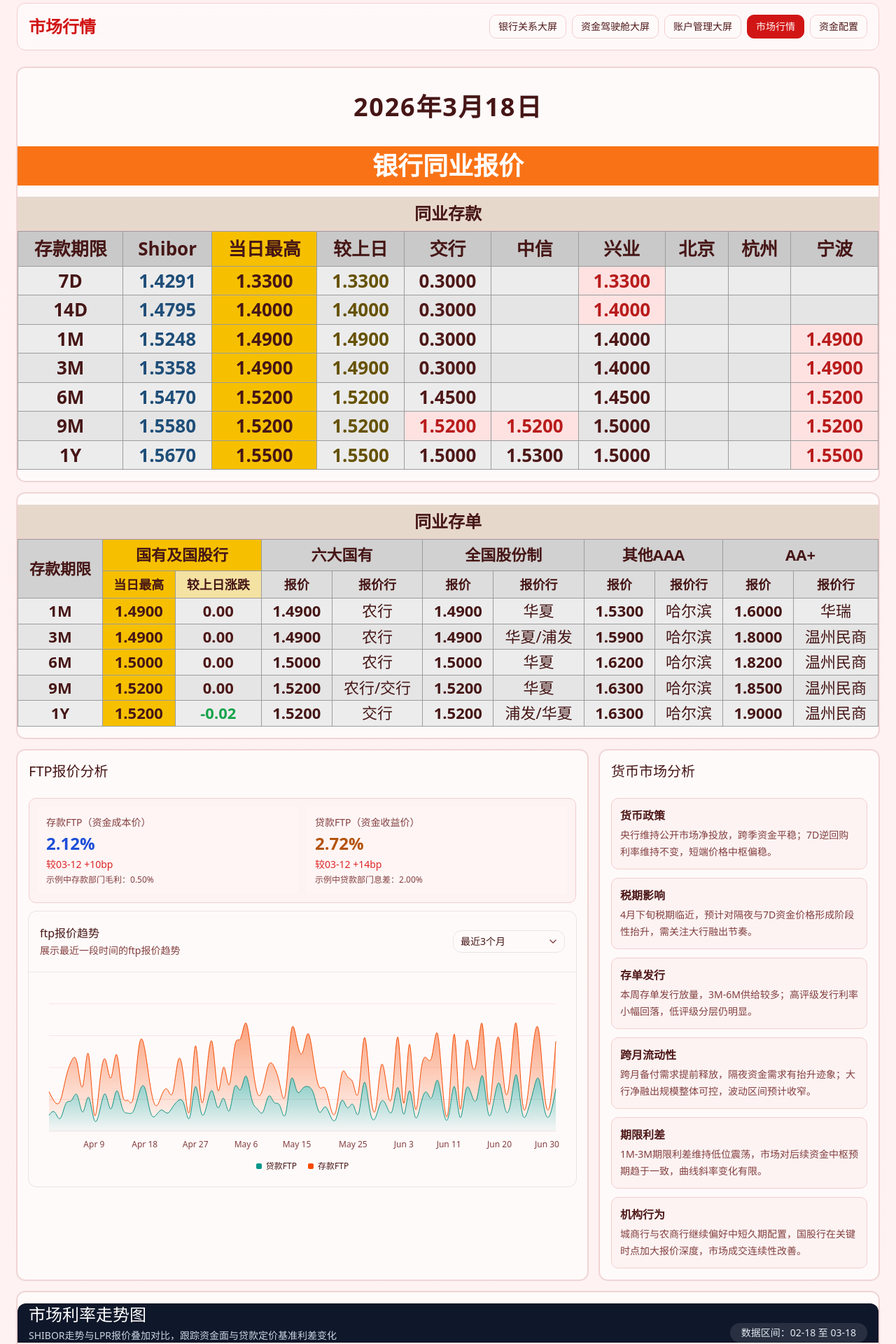
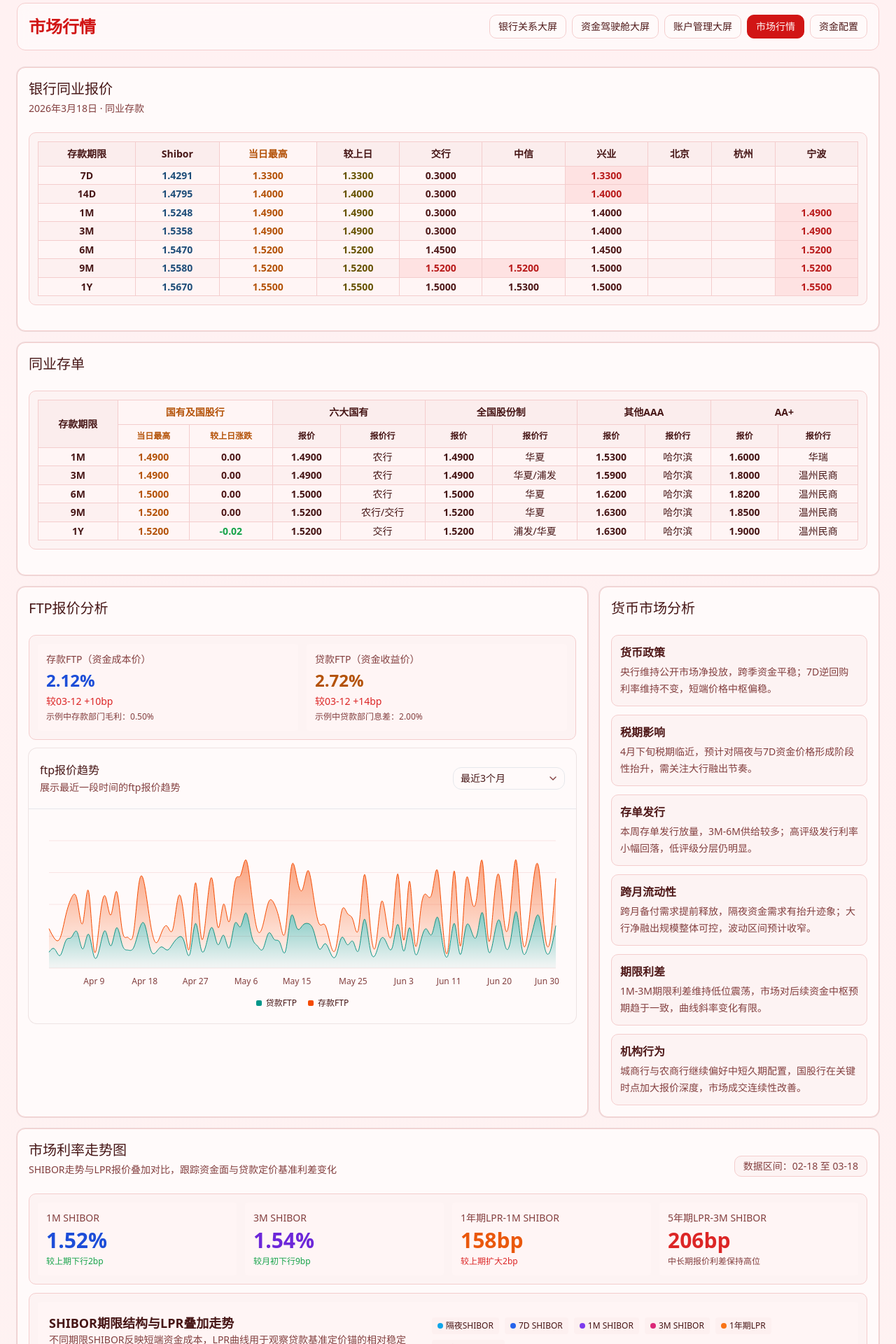
Before and after one commit to pipijoe/dashboard, a React (Vite) app: page /screens/interbank-quote in a window 1280 px wide. Shown: the part 20-1940 px from the top of the page at 70% size. Built offline with nearby package versions, Linux system fonts and the light colour scheme.

Commit message:
统一市场行情页面样式

```diff
--- a/src/screens/interbank-quote-screen.tsx
+++ b/src/screens/interbank-quote-screen.tsx
@@ -449,36 +449,24 @@ export function InterbankQuoteScreen() {
 
   return (
     <section className="space-y-4">
-      <Card className="overflow-hidden border border-border">
-        <CardHeader className="py-5 text-center ">
-          <CardTitle className="text-4xl font-extrabold tracking-wider">
-            {asOfDate}
-          </CardTitle>
+      <Card className="border border-border">
+        <CardHeader className="pb-2">
+          <CardTitle className="text-xl">银行同业报价</CardTitle>
+          <p className="text-sm text-muted-foreground">{asOfDate} · 同业存款</p>
         </CardHeader>
-        <div className="bg-orange-500 py-2 text-center text-4xl font-bold text-white">
-          银行同业报价
-        </div>
-        <CardContent className="bg-[rgb(239,239,239)] p-0">
-          <div className="border-b border-border bg-[#e7d8cc] py-2 text-center text-2xl font-semibold">
-            同业存款
-          </div>
-          <div className="overflow-x-auto">
-            <table className="min-w-full border-collapse text-center text-[26px] leading-tight">
+        <CardContent className="space-y-3 px-2 pb-5 md:px-4">
+          <div className="overflow-x-auto rounded-md border border-border bg-muted/40 p-3">
+            <table className="min-w-full border-collapse text-center text-sm leading-tight">
               <thead>
-                <tr className="bg-[#c9c9c9]">
-                  <th className="border border-[#9c9c9c] px-3 py-2">
-                    存款期限
-                  </th>
-                  <th className="border border-[#9c9c9c] px-3 py-2">Shibor</th>
-                  <th className="border border-[#9c9c9c] bg-[#f6c000] px-3 py-2">
+                <tr className="bg-muted/60">
+                  <th className="border border-border px-3 py-2">存款期限</th>
+                  <th className="border border-border px-3 py-2">Shibor</th>
+                  <th className="border border-border bg-background px-3 py-2 text-amber-700">
                     当日最高
                   </th>
-                  <th className="border border-[#9c9c9c] px-3 py-2">较上日</th>
+                  <th className="border border-border px-3 py-2">较上日</th>
                   {institutions.map((name) => (
-                    <th
-                      key={name}
-                      className="border border-[#9c9c9c] px-3 py-2"
-                    >
+                    <th key={name} className="border border-border px-3 py-2">
                       {name}
                     </th>
                   ))}
@@ -491,18 +479,18 @@ export function InterbankQuoteScreen() {
                   return (
                     <tr
                       key={row.term}
-                      className="odd:bg-[#ececec] even:bg-[#e5e5e5]"
+                      className="odd:bg-background even:bg-muted/30"
                     >
-                      <td className="border border-[#9c9c9c] px-3 py-1 font-semibold">
+                      <td className="border border-border px-3 py-1 font-semibold">
                         {row.term}
                       </td>
-                      <td className="border border-[#9c9c9c] px-3 py-1 font-semibold text-[#1f4e79]">
+                      <td className="border border-border px-3 py-1 font-semibold text-[#1f4e79]">
                         {row.shibor ? formatRate(row.shibor) : "-"}
                       </td>
-                      <td className="border border-[#9c9c9c] bg-[#f6c000] px-3 py-1 font-bold">
+                      <td className="border border-border bg-background px-3 py-1 font-bold text-amber-700">
                         {formatRate(maxRate)}
                       </td>
-                      <td className="border border-[#9c9c9c] px-3 py-1 font-semibold text-[#665200]">
+                      <td className="border border-border px-3 py-1 font-semibold text-[#665200]">
                         {formatRate(row.previousHigh)}
                       </td>
                       {institutions.map((name) => {
@@ -512,7 +500,7 @@ export function InterbankQuoteScreen() {
                         return (
                           <td
                             key={`${row.term}-${name}`}
-                            className={`border border-[#9c9c9c] px-3 py-1 font-semibold ${
+                            className={`border border-border px-3 py-1 font-semibold ${
                               isMax
                                 ? "bg-red-100 text-red-700"
                                 : "text-foreground"
@@ -531,68 +519,68 @@ export function InterbankQuoteScreen() {
         </CardContent>
       </Card>
 
-      <Card className="overflow-hidden border border-border">
-        <CardContent className="bg-[#efefef] p-0">
-          <div className="border-b border-border bg-[#e7d8cc] py-2 text-center text-2xl font-semibold">
-            同业存单
-          </div>
-          <div className="overflow-x-auto">
-            <table className="min-w-full border-collapse text-center text-[22px] leading-tight">
+      <Card className="border border-border">
+        <CardHeader className="pb-2">
+          <CardTitle className="text-xl">同业存单</CardTitle>
+        </CardHeader>
+        <CardContent className="space-y-3 px-2 pb-5 md:px-4">
+          <div className="overflow-x-auto rounded-md border border-border bg-muted/40 p-3">
+            <table className="min-w-full border-collapse text-center text-sm leading-tight">
               <thead>
-                <tr className="bg-[#d1d1d1]">
-                  <th rowSpan={2} className="border border-[#9c9c9c] px-3 py-2">
+                <tr className="bg-muted/60">
+                  <th rowSpan={2} className="border border-border px-3 py-2">
                     存款期限
                   </th>
                   <th
                     colSpan={2}
-                    className="border border-[#9c9c9c] bg-[#f6c000] px-3 py-2"
+                    className="border border-border bg-background px-3 py-2 text-amber-700"
                   >
                     国有及国股行
                   </th>
-                  <th colSpan={2} className="border border-[#9c9c9c] px-3 py-2">
+                  <th colSpan={2} className="border border-border px-3 py-2">
                     六大国有
                   </th>
-                  <th colSpan={2} className="border border-[#9c9c9c] px-3 py-2">
+                  <th colSpan={2} className="border border-border px-3 py-2">
                     全国股份制
                   </th>
-                  <th colSpan={2} className="border border-[#9c9c9c] px-3 py-2">
+                  <th colSpan={2} className="border border-border px-3 py-2">
                     其他AAA
                   </th>
-                  <th colSpan={2} className="border border-[#9c9c9c] px-3 py-2">
+                  <th colSpan={2} className="border border-border px-3 py-2">
                     AA+
                   </th>
                 </tr>
-                <tr className="bg-[#dddddd] text-[18px]">
-                  <th className="border border-[#9c9c9c] bg-[#f6c000] px-3 py-2">
+                <tr className="bg-muted/40 text-xs">
+                  <th className="border border-border bg-background px-3 py-2 text-amber-700">
                     当日最高
                   </th>
-                  <th className="border border-[#9c9c9c] bg-[#f4e2a3] px-3 py-2">
+                  <th className="border border-border bg-background px-3 py-2 text-amber-700">
                     较上日涨跌
                   </th>
-                  <th className="border border-[#9c9c9c] px-3 py-2">报价</th>
-                  <th className="border border-[#9c9c9c] px-3 py-2">报价行</th>
-                  <th className="border border-[#9c9c9c] px-3 py-2">报价</th>
-                  <th className="border border-[#9c9c9c] px-3 py-2">报价行</th>
-                  <th className="border border-[#9c9c9c] px-3 py-2">报价</th>
-                  <th className="border border-[#9c9c9c] px-3 py-2">报价行</th>
-                  <th className="border border-[#9c9c9c] px-3 py-2">报价</th>
-                  <th className="border border-[#9c9c9c] px-3 py-2">报价行</th>
+                  <th className="border border-border px-3 py-2">报价</th>
+                  <th className="border border-border px-3 py-2">报价行</th>
+                  <th className="border border-border px-3 py-2">报价</th>
+                  <th className="border border-border px-3 py-2">报价行</th>
+                  <th className="border border-border px-3 py-2">报价</th>
+                  <th className="border border-border px-3 py-2">报价行</th>
+                  <th className="border border-border px-3 py-2">报价</th>
+                  <th className="border border-border px-3 py-2">报价行</th>
                 </tr>
               </thead>
               <tbody>
                 {cdRows.map((row) => (
                   <tr
                     key={row.term}
-                    className="odd:bg-[#ececec] even:bg-[#e5e5e5]"
+                    className="odd:bg-background even:bg-muted/30"
                   >
-                    <td className="border border-[#9c9c9c] px-3 py-1 font-semibold">
+                    <td className="border border-border px-3 py-1 font-semibold">
                       {row.term}
                     </td>
-                    <td className="border border-[#9c9c9c] bg-[#f6c000] px-3 py-1 font-bold">
+                    <td className="border border-border bg-background px-3 py-1 font-bold text-amber-700">
                       {formatRate(row.stateOwnedPeak)}
                     </td>
                     <td
-                      className={`border border-[#9c9c9c] px-3 py-1 font-semibold ${
+                      className={`border border-border px-3 py-1 font-semibold ${
                         row.dayChange < 0
                           ? "text-green-600"
                           : row.dayChange > 0
@@ -604,28 +592,28 @@ export function InterbankQuoteScreen() {
                         ? `+${row.dayChange.toFixed(2)}`
                         : row.dayChange.toFixed(2)}
                     </td>
-                    <td className="border border-[#9c9c9c] px-3 py-1 font-semibold">
+                    <td className="border border-border px-3 py-1 font-semibold">
                       {formatRate(row.bigSixRate)}
                     </td>
-                    <td className="border border-[#9c9c9c] px-3 py-1">
+                    <td className="border border-border px-3 py-1">
                       {row.bigSixBank}
                     </td>
-                    <td className="border border-[#9c9c9c] px-3 py-1 font-semibold">
+                    <td className="border border-border px-3 py-1 font-semibold">
                       {formatRate(row.nationalStockRate)}
                     </td>
-                    <td className="border border-[#9c9c9c] px-3 py-1">
+                    <td className="border border-border px-3 py-1">
                       {row.nationalStockBank}
                     </td>
-                    <td className="border border-[#9c9c9c] px-3 py-1 font-semibold">
+                    <td className="border border-border px-3 py-1 font-semibold">
                       {formatRate(row.otherAaaRate)}
                     </td>
-                    <td className="border border-[#9c9c9c] px-3 py-1">
+                    <td className="border border-border px-3 py-1">
                       {row.otherAaaBank}
                     </td>
-                    <td className="border border-[#9c9c9c] px-3 py-1 font-semibold">
+                    <td className="border border-border px-3 py-1 font-semibold">
                       {formatRate(row.aaPlusRate)}
                     </td>
-                    <td className="border border-[#9c9c9c] px-3 py-1">
+                    <td className="border border-border px-3 py-1">
                       {row.aaPlusBank}
                     </td>
                   </tr>
@@ -704,38 +692,40 @@ export function InterbankQuoteScreen() {
         </Card>
       </div>
 
-      <Card className="overflow-hidden border border-border">
-        <CardHeader className="border-b border-border bg-slate-900 text-white">
+      <Card className="border border-border">
+        <CardHeader className="pb-2">
           <div className="flex flex-col gap-2 md:flex-row md:items-end md:justify-between">
             <div>
-              <CardTitle className="text-2xl">市场利率走势图</CardTitle>
-              <p className="mt-1 text-sm text-slate-300">
+              <CardTitle className="text-xl">市场利率走势图</CardTitle>
+              <p className="mt-1 text-sm text-muted-foreground">
                 SHIBOR走势与LPR报价叠加对比，跟踪资金面与贷款定价基准利差变化
               </p>
             </div>
-            <div className="rounded-full bg-white/10 px-4 py-1 text-sm text-slate-200">
+            <div className="rounded-md border border-border bg-muted/40 px-3 py-1 text-sm text-muted-foreground">
               数据区间：02-18 至 03-18
             </div>
           </div>
         </CardHeader>
-        <CardContent className="space-y-5 bg-slate-50 p-4 md:p-5">
-          <div className="grid gap-3 md:grid-cols-4">
-            <div className="rounded-xl border border-blue-100 bg-white p-4 shadow-sm">
+        <CardContent className="space-y-3 px-2 pb-5 md:px-4">
+          <div className="grid gap-3 rounded-md border border-border bg-muted/40 p-3 text-sm md:grid-cols-4">
+            <div className="space-y-1 rounded bg-background p-3">
               <p className="text-sm text-muted-foreground">1M SHIBOR</p>
               <p className="mt-2 text-3xl font-bold text-blue-700">
                 {latestMarketRate.shibor1m.toFixed(2)}%
               </p>
               <p className="mt-1 text-xs text-green-600">较上期下行2bp</p>
             </div>
-            <div className="rounded-xl border border-violet-100 bg-white p-4 shadow-sm">
+            <div className="space-y-1 rounded bg-background p-3">
               <p className="text-sm text-muted-foreground">3M SHIBOR</p>
               <p className="mt-2 text-3xl font-bold text-violet-700">
                 {latestMarketRate.shibor3m.toFixed(2)}%
               </p>
               <p className="mt-1 text-xs text-green-600">较月初下行9bp</p>
             </div>
-            <div className="rounded-xl border border-orange-100 bg-white p-4 shadow-sm">
-              <p className="text-sm text-muted-foreground">1年期LPR-1M SHIBOR</p>
+            <div className="space-y-1 rounded bg-background p-3">
+              <p className="text-sm text-muted-foreground">
+                1年期LPR-1M SHIBOR
+              </p>
               <p className="mt-2 text-3xl font-bold text-orange-600">
                 {(oneYearSpread * 100).toFixed(0)}bp
               </p>
@@ -750,20 +740,26 @@ export function InterbankQuoteScreen() {
                 {Math.abs(spreadChange * 100).toFixed(0)}bp
               </p>
             </div>
-            <div className="rounded-xl border border-red-100 bg-white p-4 shadow-sm">
-              <p className="text-sm text-muted-foreground">5年期LPR-3M SHIBOR</p>
+            <div className="space-y-1 rounded bg-background p-3">
+              <p className="text-sm text-muted-foreground">
+                5年期LPR-3M SHIBOR
+              </p>
               <p className="mt-2 text-3xl font-bold text-red-600">
                 {(fiveYearSpread * 100).toFixed(0)}bp
               </p>
-              <p className="mt-1 text-xs text-muted-foreground">中长期报价利差保持高位</p>
+              <p className="mt-1 text-xs text-muted-foreground">
+                中长期报价利差保持高位
+              </p>
             </div>
           </div>
 
-          <div className="grid gap-4 xl:grid-cols-12">
-            <div className="rounded-xl border border-border bg-white p-4 shadow-sm xl:col-span-8">
+          <div className="rounded-md border border-border bg-muted/40 p-3">
+            <div className="rounded bg-background p-4">
               <div className="mb-4 flex flex-col gap-3 md:flex-row md:items-center md:justify-between">
                 <div>
-                  <h3 className="text-lg font-semibold">SHIBOR期限结构与LPR叠加走势</h3>
+                  <h3 className="text-lg font-semibold">
+                    SHIBOR期限结构与LPR叠加走势
+                  </h3>
                   <p className="text-sm text-muted-foreground">
                     不同期限SHIBOR反映短端资金成本，LPR曲线用于观察贷款基准定价锚的相对稳定性。
                   </p>
@@ -772,7 +768,7 @@ export function InterbankQuoteScreen() {
                   {marketRateSeries.map((series) => (
                     <span
                       key={series.key}
-                      className="inline-flex items-center gap-1 rounded-full bg-slate-100 px-2 py-1"
+                      className="inline-flex items-center gap-1 rounded bg-muted/40 px-2 py-1"
                     >
                       <span
                         className="h-2 w-2 rounded-full"
@@ -784,7 +780,7 @@ export function InterbankQuoteScreen() {
                 </div>
               </div>
 
-              <div className="relative h-[360px] rounded-lg bg-gradient-to-b from-white to-slate-50 p-3">
+              <div className="relative h-[360px] rounded bg-muted/20 p-3">
                 <svg
                   viewBox="0 0 760 320"
                   className="h-full w-full overflow-visible"
@@ -869,28 +865,6 @@ export function InterbankQuoteScreen() {
                 </svg>
               </div>
             </div>
-
-            <div className="space-y-3 xl:col-span-4">
-              <article className="rounded-xl border border-border bg-white p-4 shadow-sm">
-                <h3 className="mb-2 text-lg font-semibold">SHIBOR走势观察</h3>
-                <p className="text-sm leading-6 text-muted-foreground">
-                  隔夜与7D品种围绕1.4%-1.6%区间震荡，1M、3M期限缓慢下行，显示跨月后资金预期趋稳，期限结构斜率收敛。
-                </p>
-              </article>
-              <article className="rounded-xl border border-border bg-white p-4 shadow-sm">
-                <h3 className="mb-2 text-lg font-semibold">LPR叠加对比分析</h3>
-                <p className="text-sm leading-6 text-muted-foreground">
-                  LPR报价保持稳定，而中短端SHIBOR小幅回落，1年期LPR与1M SHIBOR利差扩大至
-                  {(oneYearSpread * 100).toFixed(0)}bp，可作为贷款重定价与内部FTP调整的监测信号。
-                </p>
-              </article>
-              <article className="rounded-xl border border-amber-200 bg-amber-50 p-4">
-                <h3 className="mb-2 text-lg font-semibold text-amber-900">利差监测提示</h3>
-                <p className="text-sm leading-6 text-amber-800">
-                  若后续SHIBOR继续下行而LPR维持不变，贷款端基准利差将被动扩大；建议同步关注存单报价、公开市场操作与贷款投放节奏。
-                </p>
-              </article>
-            </div>
           </div>
         </CardContent>
       </Card>
```
